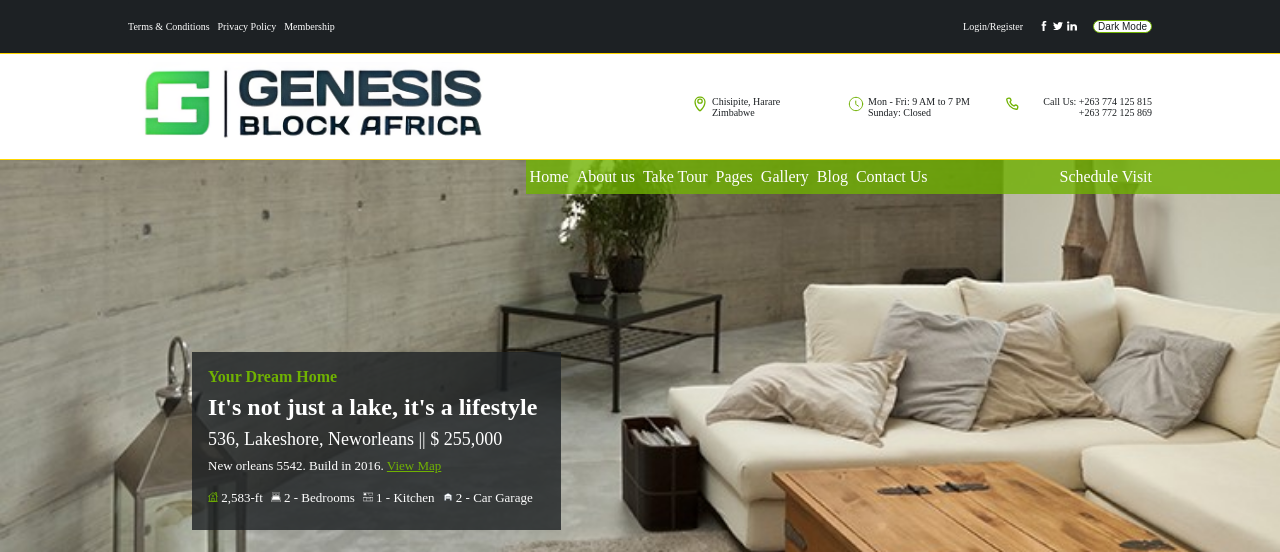
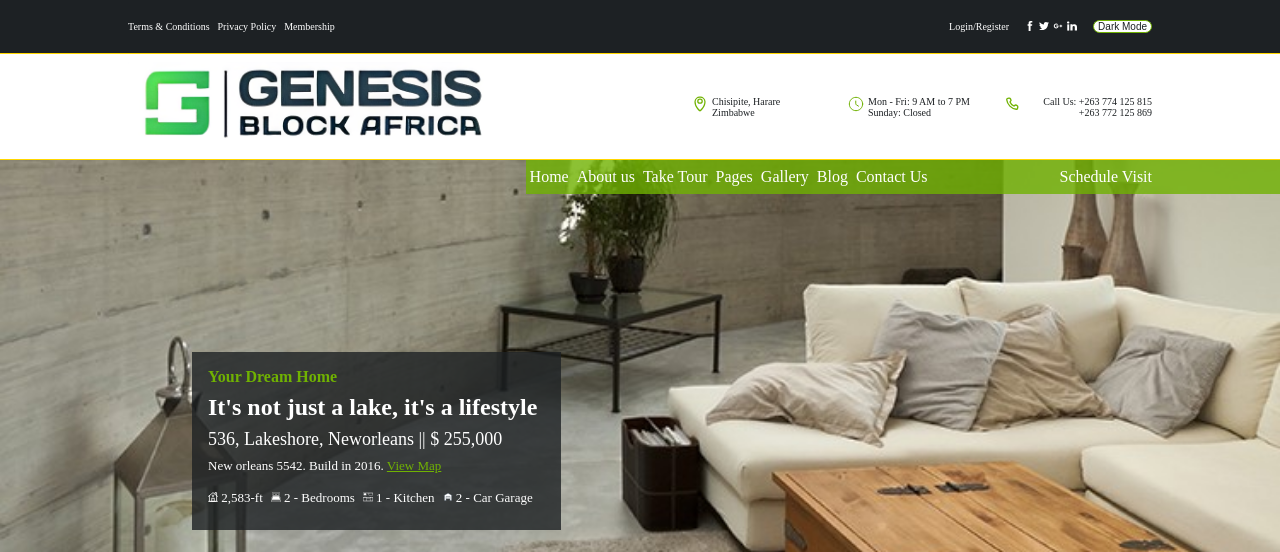
Before and after one commit to Draxeytina/genesis-africa-block, an Angular app: page /home in a window 1280 px wide. Shown: the top 552 px of the page. Built offline with nearby package versions, Linux system fonts and the light colour scheme.

Commit message:
Update colors for icons

```diff
--- a/src/app/app.component.html
+++ b/src/app/app.component.html
@@ -46,6 +46,18 @@
             c-4.2,0-8.4-0.2-12.6-0.7c23.3,14.9,50.9,23.6,80.6,23.6c96.8,0,149.7-80.2,149.7-149.7c0-2.3,0-4.6-0.1-6.8
             C-30.5,341-21.6,331.8-14.6,321.2"
             />
+          </svg>
+        </li>
+        <li>
+          <svg fill="#000000" version="1.1" id="Layer_1" xmlns="http://www.w3.org/2000/svg" xmlns:xlink="http://www.w3.org/1999/xlink"
+              viewBox="0 0 24 24" xml:space="preserve">
+            <style type="text/css">
+              .st01{fill:none;}
+            </style>
+            <path d="M7.8,17.9c-3.2,0-5.9-2.6-5.9-5.9s2.6-5.9,5.9-5.9c1.5,0,2.9,0.6,4,1.5l-1.7,1.7C9.4,8.8,8.6,8.5,7.8,8.5
+              c-2,0-3.5,1.6-3.5,3.5s1.6,3.5,3.5,3.5c1.6,0,2.8-1,3.2-2.3H7.8V11h5.5C13.8,13.3,12.7,17.9,7.8,17.9z M19.9,13v2.1h-2.1V13h-2.1v-2
+              h2.1V8.9h2.1V11H22v2H19.9z"/>
+            <rect class="st01" width="24" height="24"/>
           </svg>
         </li>
         <li>
--- a/src/app/home/home.component.html
+++ b/src/app/home/home.component.html
@@ -23,7 +23,7 @@
           >
             <defs>
               <style>
-                .cls-1 {
+                .cls-11 {
                   fill: none;
                   stroke: #fff;
                   stroke-miterlimit: 10;
@@ -32,15 +32,15 @@
               </style>
             </defs>
             <polyline
-              class="cls-1"
+              class="cls-11"
               points="20.59 8.18 20.59 22.5 3.41 22.5 3.41 8.18"
             />
-            <line class="cls-1" x1="0.55" y1="22.5" x2="23.45" y2="22.5" />
-            <polyline class="cls-1" points="0.55 11.04 12 1.5 23.45 11.04" />
-            <rect class="cls-1" x="9.14" y="14.86" width="5.73" height="7.64" />
-            <circle class="cls-1" cx="12" cy="9.14" r="1.91" />
+            <line class="cls-11" x1="0.55" y1="22.5" x2="23.45" y2="22.5" />
+            <polyline class="cls-11" points="0.55 11.04 12 1.5 23.45 11.04" />
+            <rect class="cls-11" x="9.14" y="14.86" width="5.73" height="7.64" />
+            <circle class="cls-11" cx="12" cy="9.14" r="1.91" />
             <polyline
-              class="cls-1"
+              class="cls-11"
               points="16.77 5.48 16.77 1.5 20.59 1.5 20.59 8.66"
             />
           </svg>
```
